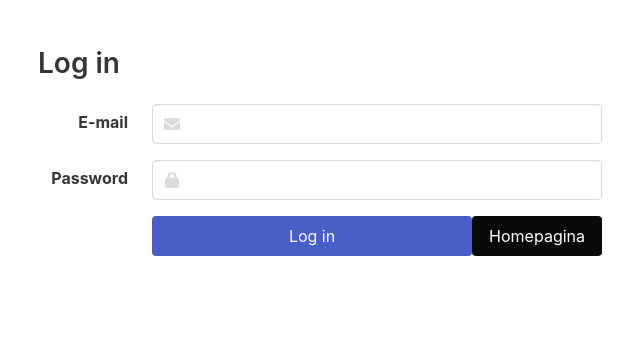
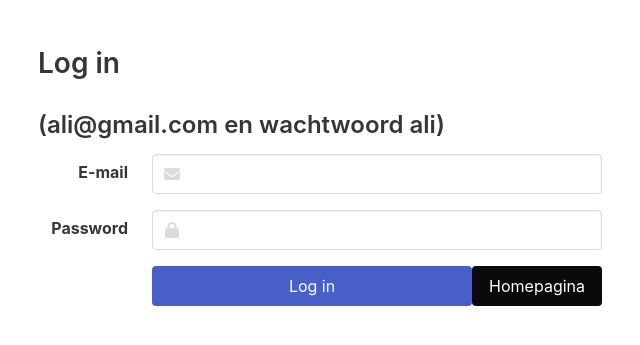
Before and after one commit to abukar582/abu-cle2, a PHP site: page /login.php in a window 1280 px wide. Shown: the top 345 px of the page, without its empty margins (26-666 px from the left). Run offline with PHP 8.4, Linux system fonts and the light colour scheme.

Commit message:
test in b racnh

```diff
--- a/Abukar/login.php
+++ b/Abukar/login.php
@@ -63,6 +63,7 @@ if (isset($_POST['submit'])) {
 <section class="section">
     <div class="container content">
         <h2 class="title">Log in</h2>
+        <h3>(ali@gmail.com en wachtwoord ali)</h3>
 
         <?php if ($login) { ?>
             <p>Je bent ingelogd!</p> <?php
```
